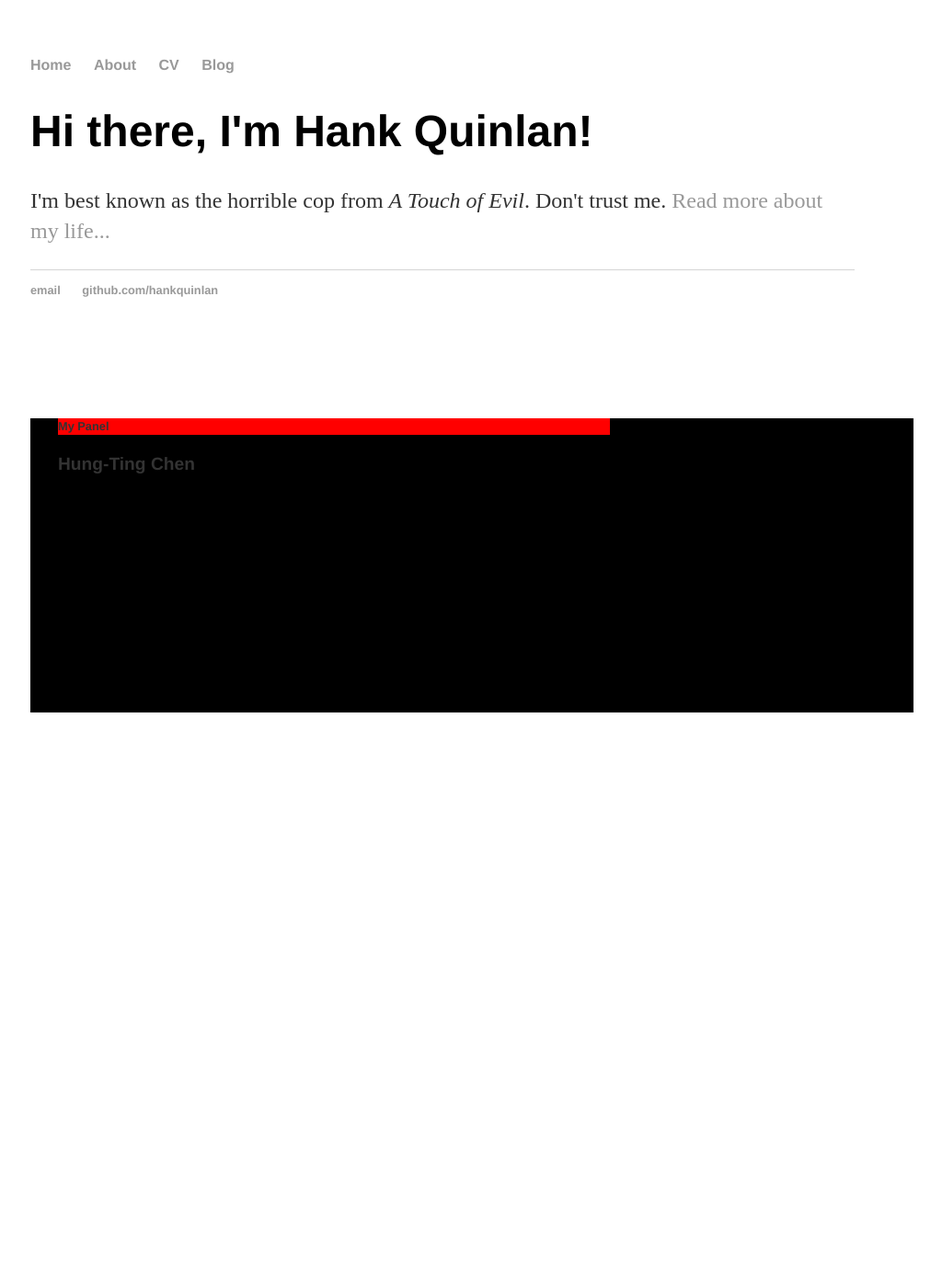
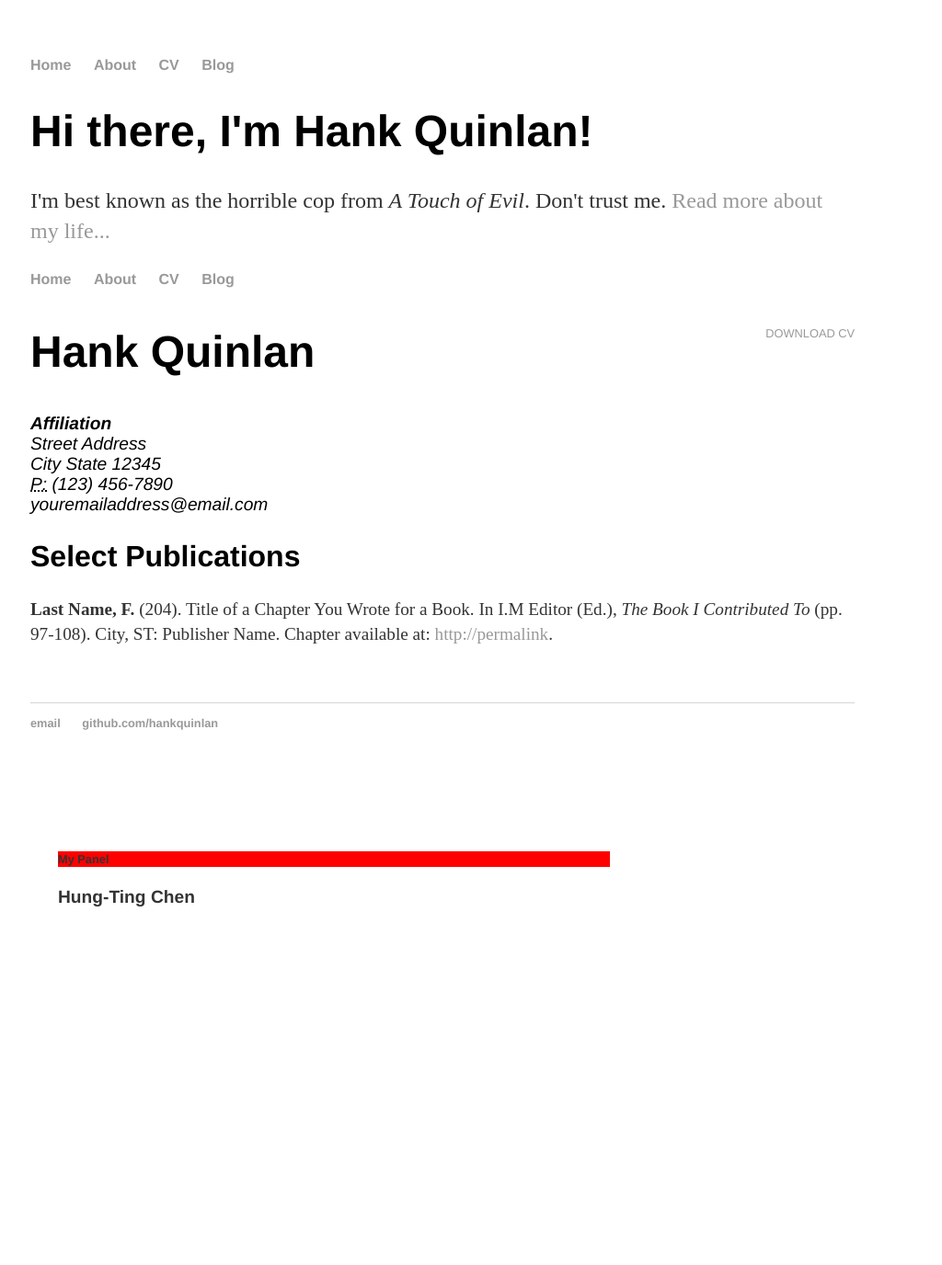
Before and after one commit to timchen0618/timchen0618.github.io, a Jekyll site: the page built from index.html, in a window 1280 px wide. Shown: the whole page at 92% size, without its empty margins (159-1183 px from the left). Built offline with Jekyll 4.4.1, drawn with Linux system fonts in a browser that asks for light colours; before the commit the page ends 905 px from its top, so only the background shows below that.

Commit message:
mod container left

```diff
--- a/css/main.css
+++ b/css/main.css
@@ -30,7 +30,7 @@
 
 
 .sidebar {
-    background-color: #000;
+    background-color: white;
     margin: 130px auto;
     min-height: 320px;
     width: 940px;
--- a/index.html
+++ b/index.html
@@ -7,3 +7,30 @@
 			<h1>Hi there, I'm Hank Quinlan!</h1>
 			<p>I'm best known as the horrible cop from <em>A Touch of Evil</em>. Don't trust me. <a href="/about">Read more about my life...</a></p>
 		</div>
+
+        <nav>
+            <ul>
+            <li><a href="#">Home</a></li>
+            <li><a href="/about">About</a></li>
+            <li><a href="#cv">CV</a></li>
+            <li><a href="/blog">Blog</a></li>
+            </ul>
+
+            <div class="cv">
+                <a href="#" class="download" title="Download CV as PDF">Download CV</a>
+                            <h1>Hank Quinlan</h1>
+                            <address>
+                            <strong>Affiliation</strong><br>
+                            Street Address<br>
+                            City State 12345<br>
+                            <abbr title="phone">P:</abbr> (123) 456-7890<br>
+                            <span class="obfuscate">youremailaddress@email.com</span>
+                            </address>
+
+                            <h2>Select Publications</h2>
+
+                            <p><strong>Last Name, F.</strong> (204). Title of a Chapter You Wrote for a Book. In I.M Editor (Ed.), <em>The Book I Contributed To</em> (pp. 97-108). City, ST: Publisher Name. Chapter available at: <a href="#">http://permalink</a>.
+
+
+            </div>
+        </nav>
```
Also changed, not shown: 1 other file.
